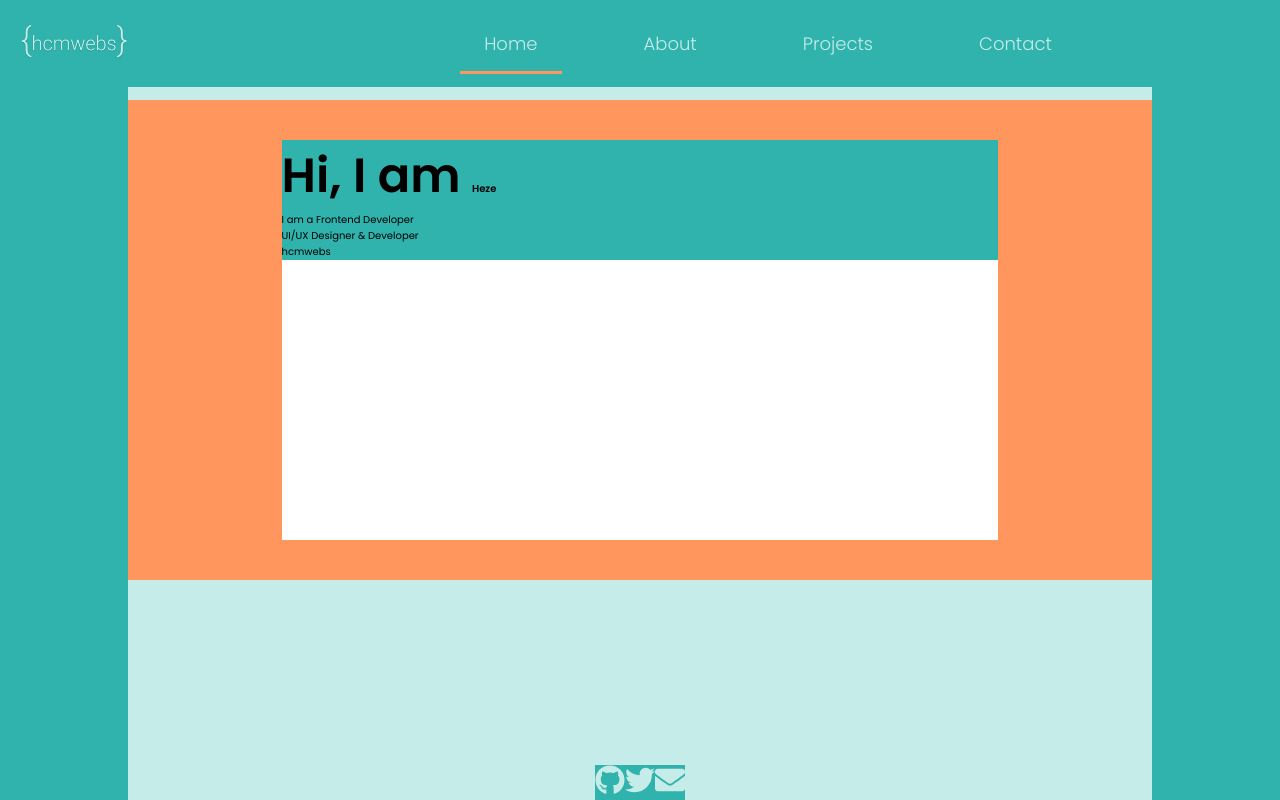
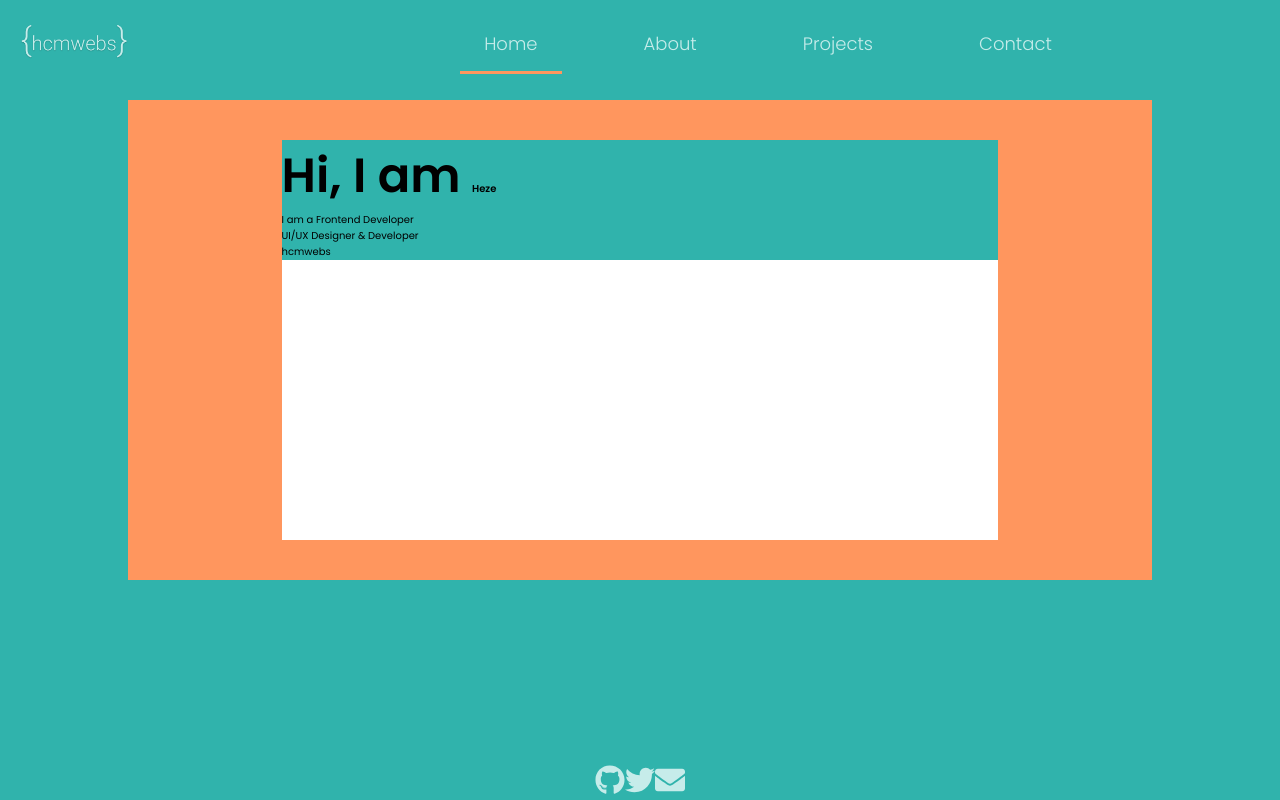
Before and after one commit to Hcmwebs/hcmwebs-react, a React (Create React App) app: page / in a window 1280 px wide. Built offline with nearby package versions, Linux system fonts and the light colour scheme; a web font is replaced by a local one.

Commit message:
started styling the header and hero section

```diff
--- a/src/css/styles.css
+++ b/src/css/styles.css
@@ -41,7 +41,6 @@ button {
   flex-direction: column;
   justify-content: space-between;
   align-items: center;
-  background-color: #c6ecea;
 }
 
 .nav {
--- a/src/scss/base/_resets.scss
+++ b/src/scss/base/_resets.scss
@@ -15,5 +15,4 @@
   min-height: 100vh;
   margin: 0 auto;
   @include flex(column, space-between, center);
-  background-color: $secondaryTextColor;
 }
--- a/src/scss/layout/_header.scss
+++ b/src/scss/layout/_header.scss
@@ -11,5 +11,6 @@
     min-height: 400px;
     margin: 4rem auto;
     background-color: #fff;
+
   }
 }
```
Also changed, not shown: 1 other file (tests, documents, lock files or other folders).
